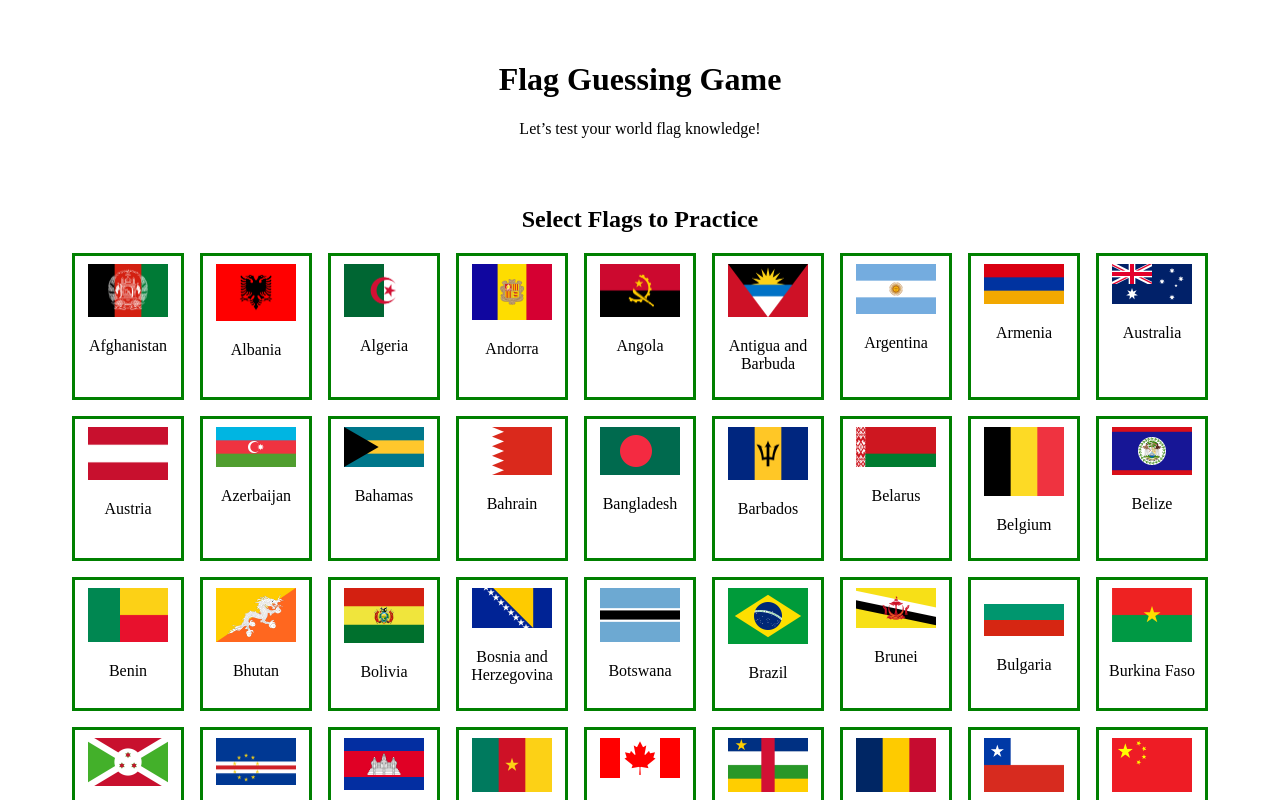
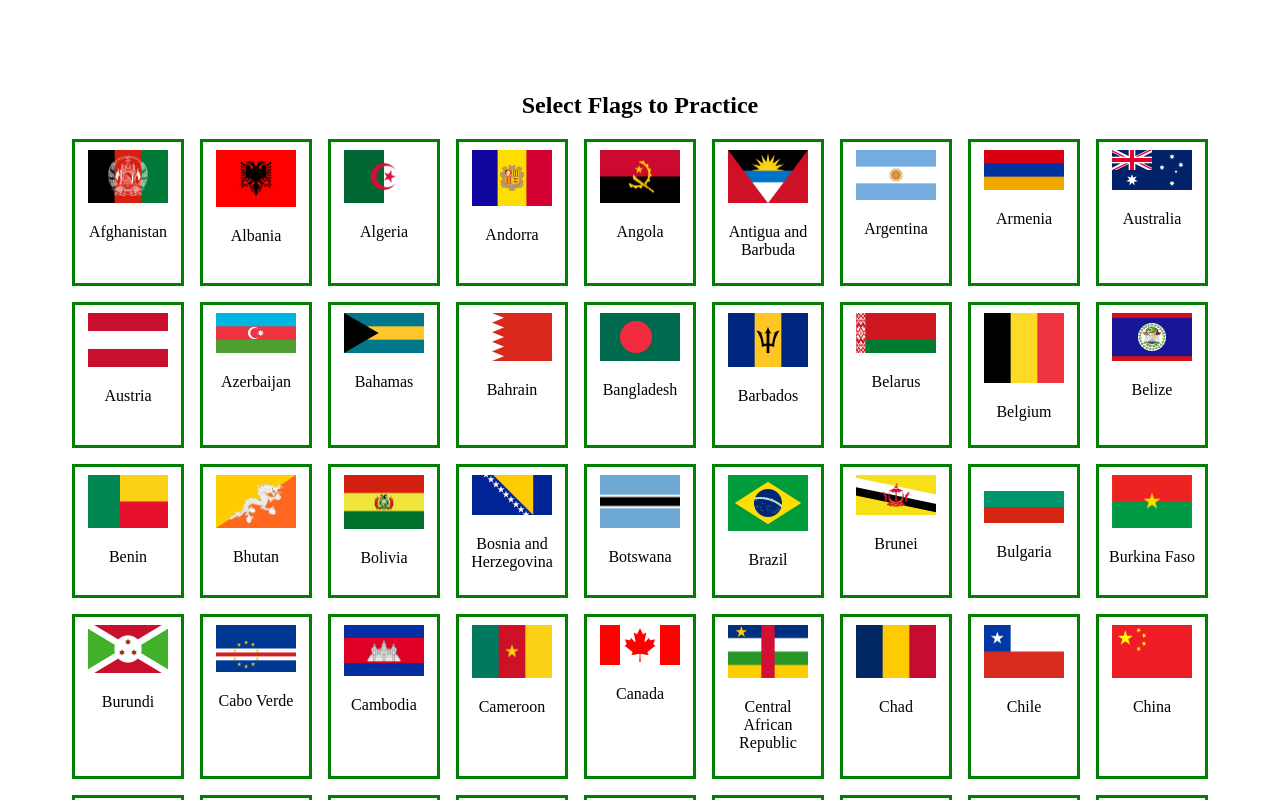
Before and after one commit to calcalbrad/Flag-Guesser, a React (Vite) app: page / in a window 1280 px wide. Shown: the top 800 px of the page. Built offline with nearby package versions, Linux system fonts and the light colour scheme.

Commit message:
Removed a homescreen message

```diff
--- a/src/App.tsx
+++ b/src/App.tsx
@@ -3,9 +3,6 @@ import FlagGame from "./FlagGame"
 function App() {
   return (
     <div style={{ padding: '2rem', textAlign: 'center' }}>
-      <h1>Flag Guessing Game</h1>
-      <p>Let’s test your world flag knowledge!</p>
-
       <FlagGame />
     </div>
   )
```
